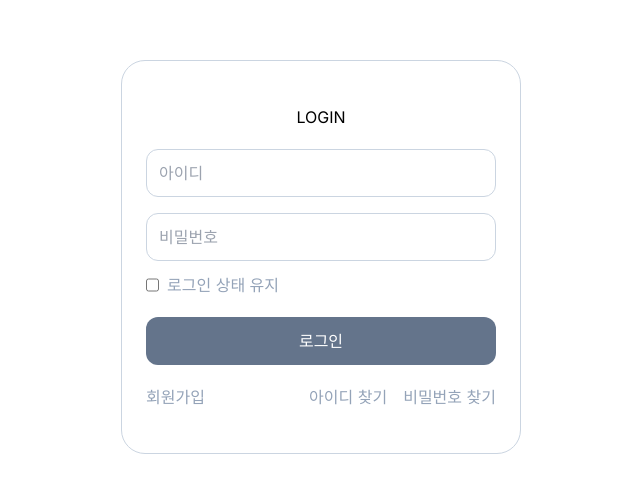
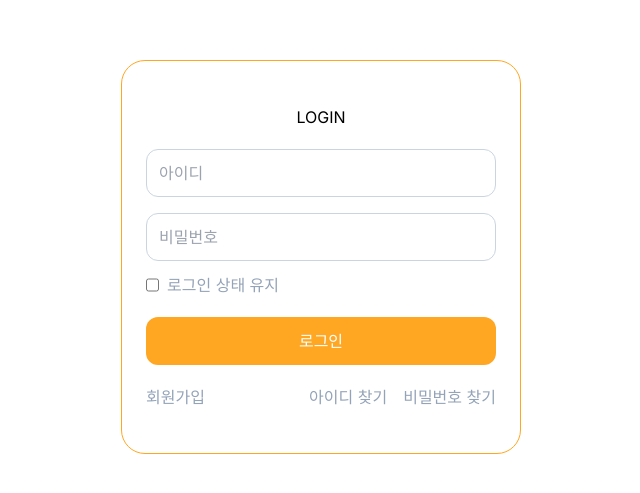
Before and after one commit to corn-cheeze/web, a Next.js app: page /login in a window 1280 px wide. Shown: the part 143-636 px from the top of the page, without its empty margins (319-959 px from the left). Built offline with nearby package versions, Linux system fonts and the light colour scheme.

Commit message:
style: border, btn 컬러 변경

```diff
--- a/src/app/login/page.tsx
+++ b/src/app/login/page.tsx
@@ -27,7 +27,7 @@ const page = () => {
 
   return (
     <main className="flex h-screen flex-col items-center justify-center">
-      <div className="flex w-[400px] flex-col justify-center gap-6 rounded-3xl border border-solid border-slate-300 px-6 py-12">
+      <div className="flex w-[400px] flex-col justify-center gap-6 rounded-3xl border border-solid border-[#FFA723] px-6 py-12">
         <h1 className="text-center">LOGIN</h1>
         <form className="flex flex-col gap-4" onSubmit={handleSubmit}>
           <div className="flex flex-col gap-4">
@@ -49,7 +49,7 @@ const page = () => {
             <label htmlFor="">로그인 상태 유지</label>
           </div>
           {id === "hi" && <p>Warning</p>}
-          <button className="h-12 rounded-xl bg-slate-500 text-white">
+          <button className="h-12 rounded-xl bg-[#FFA723] text-white">
             로그인
           </button>
         </form>
```
